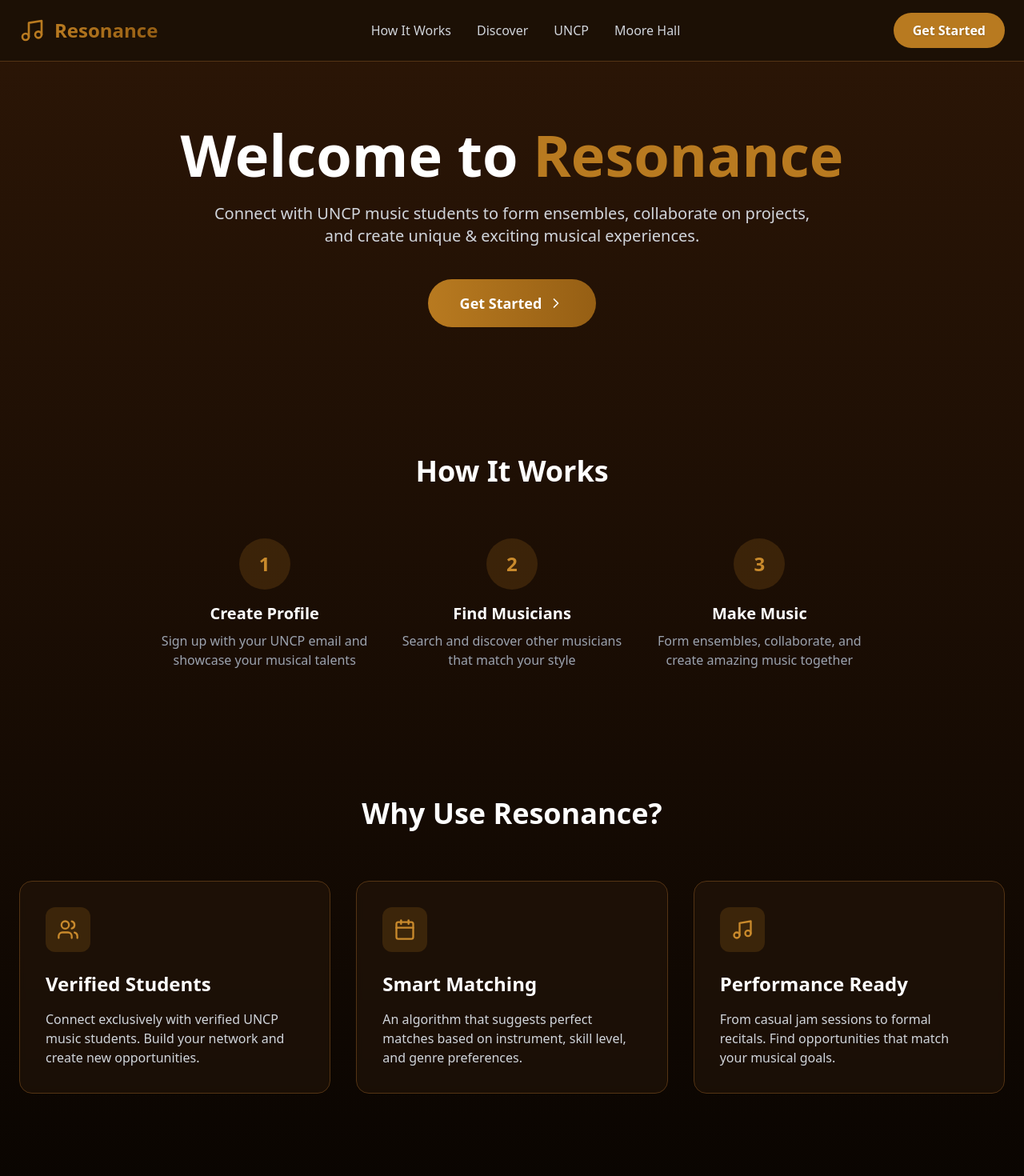
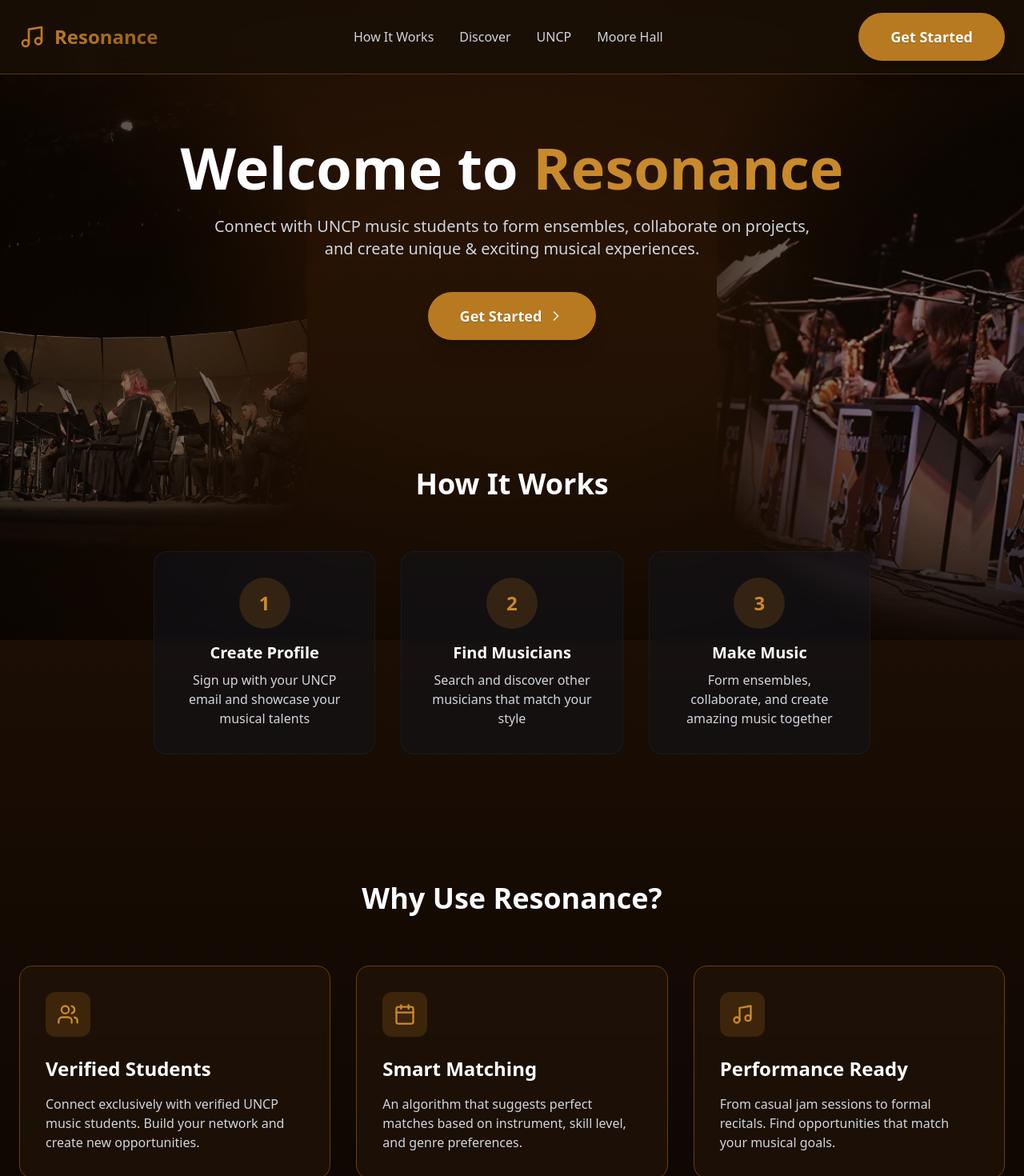
Before and after one commit to aidankuster/Resonance, a React app in the folder react-app/: page / in a window 1280 px wide. Shown: the top 1470 px of the page at 80% size. Built offline with nearby package versions, Linux system fonts and the light colour scheme; no server answers; the HTML template or start-up script is replaced by a standard one.

Commit message:
Music Department images added to Landing Page

```diff
--- a/react-app/src/pages/LandingPage.tsx
+++ b/react-app/src/pages/LandingPage.tsx
@@ -1,14 +1,100 @@
-import { useState } from "react";
 import { Music, Users, Calendar, ChevronRight } from "lucide-react";
-import { Link, useNavigate } from "react-router-dom";
+import { Link } from "react-router-dom";
 import { useAuthContext } from "../contexts/AuthContext";
+import { useEffect, useState } from "react";
 
 function App() {
-  const navigate = useNavigate();
   const { isAuthenticated } = useAuthContext();
+  const [scrollOpacity, setScrollOpacity] = useState(0.6);
+
+  useEffect(() => {
+    const handleScroll = () => {
+      const scrollY = window.scrollY;
+      // Fade out images as user scrolls down
+      const maxScroll = 400;
+      const newOpacity = Math.max(0, 0.6 * (1 - scrollY / maxScroll));
+      setScrollOpacity(newOpacity);
+    };
+
+    window.addEventListener("scroll", handleScroll);
+    return () => window.removeEventListener("scroll", handleScroll);
+  }, []);
 
   return (
-    <div className="min-h-screen bg-gradient-to-b from-amber-950 to-black text-white">
+    <div className="min-h-screen bg-gradient-to-b from-amber-950 to-black text-white relative overflow-hidden">
+      {/* Left Campus Image - Circular fade */}
+      <div
+        className="fixed left-0 top-0 bottom-0 w-64 lg:w-80 xl:w-96 pointer-events-none z-0 hidden md:block transition-opacity duration-300"
+        style={{
+          backgroundImage: `radial-gradient(circle at left center,
+            rgba(0,0,0,0.1) 0%,
+            rgba(0,0,0,0.05) 40%,
+            transparent 70%,
+            transparent 100%
+          ), url('/landingpage2.jpg')`,
+          backgroundSize: "cover",
+          backgroundPosition: "center",
+          backgroundRepeat: "no-repeat",
+          opacity: scrollOpacity,
+          maskImage: `radial-gradient(circle at left center,
+            black 0%,
+            black 40%,
+            transparent 80%,
+            transparent 100%
+          )`,
+          WebkitMaskImage: `radial-gradient(circle at left center,
+            black 0%,
+            black 40%,
+            transparent 80%,
+            transparent 100%
+          )`,
+        }}
+      />
+
+      {/* Right Campus Image - Circular fade */}
+      <div
+        className="fixed right-0 top-0 bottom-0 w-64 lg:w-80 xl:w-96 pointer-events-none z-0 hidden md:block transition-opacity duration-300"
+        style={{
+          backgroundImage: `radial-gradient(circle at right center,
+            rgba(0,0,0,0.1) 0%,
+            rgba(0,0,0,0.05) 40%,
+            transparent 70%,
+            transparent 100%
+          ), url('/landingpage1.jpg')`,
+          backgroundSize: "cover",
+          backgroundPosition: "center",
+          backgroundRepeat: "no-repeat",
+          opacity: scrollOpacity,
+          maskImage: `radial-gradient(circle at right center,
+            black 0%,
+            black 40%,
+            transparent 80%,
+            transparent 100%
+          )`,
+          WebkitMaskImage: `radial-gradient(circle at right center,
+            black 0%,
+            black 40%,
+            transparent 80%,
+            transparent 100%
+          )`,
+        }}
+      />
+
+      {/* Top Gradient Overlay - fades out with scroll */}
+      <div
+        className="fixed inset-0 pointer-events-none z-1 transition-opacity duration-300"
+        style={{
+          background: `radial-gradient(ellipse at center,
+            transparent 30%,
+            rgba(0,0,0,0.3) 70%,
+            rgba(0,0,0,0.6) 100%
+          )`,
+          opacity: Math.min(1, scrollOpacity * 1.5),
+        }}
+      />
+
+      {/* Content - Higher z-index to appear above images */}
+      <div className="relative z-10">
         {/* Navigation - Styled like Dashboard */}
         <header className="sticky top-0 z-50 bg-gray-900/80 backdrop-blur-md border-b border-gray-800">
           <div className="container mx-auto px-6 py-4 flex justify-between items-center">
@@ -57,7 +143,7 @@
 
             {/* Auth Button - Right */}
             <Link to={isAuthenticated ? "/dashboard" : "/userinitiation"}>
-            <button className="bg-amber-600 hover:bg-amber-700 px-6 py-2.5 rounded-full font-semibold transition">
+              <button className="bg-amber-600 hover:bg-amber-700 px-10 py-4 rounded-full text-lg font-bold transition transform hover:scale-105 shadow-xl">
                 {isAuthenticated ? "Dashboard" : "Get Started"}
               </button>
             </Link>
@@ -67,47 +153,47 @@
         {/* Hero Section */}
         <section className="container mx-auto px-6 py-20 text-center">
           <h1 className="text-5xl md:text-7xl font-bold mb-6">
-          Welcome to <span className="text-amber-500">Resonance</span>
+            Welcome to <span className="text-amber-400">Resonance</span>
           </h1>
           <p className="text-xl text-gray-300 mb-10 max-w-3xl mx-auto">
             Connect with UNCP music students to form ensembles, collaborate on
             projects, and create unique & exciting musical experiences.
           </p>
           <Link to={isAuthenticated ? "/dashboard" : "/userinitiation"}>
-          <button className="bg-gradient-to-r from-amber-600 to-yellow-600 hover:from-amber-700 hover:to-amber-700 px-10 py-4 rounded-full text-lg font-bold transition transform hover:scale-105 inline-flex items-center gap-2">
+            <button className="bg-amber-600 hover:bg-amber-700 px-10 py-4 rounded-full text-lg font-bold transition transform hover:scale-105 inline-flex items-center gap-2 shadow-xl">
               Get Started <ChevronRight className="h-5 w-5" />
             </button>
           </Link>
         </section>
 
-      {/* How It Works - Moved above Features */}
+        {/* How It Works */}
         <section id="how-it-works" className="container mx-auto px-6 py-20">
           <h2 className="text-4xl font-bold text-center mb-16">How It Works</h2>
           <div className="grid md:grid-cols-3 gap-8 max-w-4xl mx-auto">
-          <div className="text-center">
+            <div className="text-center bg-gray-900/40 backdrop-blur-sm rounded-2xl p-8 border border-gray-800/50">
               <div className="bg-amber-500/20 w-16 h-16 rounded-full flex items-center justify-center mx-auto mb-4">
                 <span className="text-2xl font-bold text-amber-400">1</span>
               </div>
               <h3 className="text-xl font-bold mb-2">Create Profile</h3>
-            <p className="text-gray-400">
+              <p className="text-gray-300">
                 Sign up with your UNCP email and showcase your musical talents
               </p>
             </div>
-          <div className="text-center">
+            <div className="text-center bg-gray-900/40 backdrop-blur-sm rounded-2xl p-8 border border-gray-800/50">
               <div className="bg-amber-500/20 w-16 h-16 rounded-full flex items-center justify-center mx-auto mb-4">
                 <span className="text-2xl font-bold text-amber-400">2</span>
               </div>
               <h3 className="text-xl font-bold mb-2">Find Musicians</h3>
-            <p className="text-gray-400">
+              <p className="text-gray-300">
                 Search and discover other musicians that match your style
               </p>
             </div>
-          <div className="text-center">
+            <div className="text-center bg-gray-900/40 backdrop-blur-sm rounded-2xl p-8 border border-gray-800/50">
               <div className="bg-amber-500/20 w-16 h-16 rounded-full flex items-center justify-center mx-auto mb-4">
                 <span className="text-2xl font-bold text-amber-400">3</span>
               </div>
               <h3 className="text-xl font-bold mb-2">Make Music</h3>
-            <p className="text-gray-400">
+              <p className="text-gray-300">
                 Form ensembles, collaborate, and create amazing music together
               </p>
             </div>
@@ -120,18 +206,18 @@
             Why Use Resonance?
           </h2>
           <div className="grid md:grid-cols-3 gap-8">
-          <div className="bg-gray-800/50 backdrop-blur-sm rounded-2xl p-8 hover:bg-gray-800/70 transition border border-gray-800">
+            <div className="bg-gray-800/50 backdrop-blur-sm rounded-2xl p-8 hover:bg-gray-800/70 transition border border-gray-700">
               <div className="bg-amber-500/20 w-14 h-14 rounded-xl flex items-center justify-center mb-6">
                 <Users className="h-7 w-7 text-amber-400" />
               </div>
               <h3 className="text-2xl font-bold mb-4">Verified Students</h3>
               <p className="text-gray-300">
-              Connect exclusively with verified UNCP music students. Build your
-              network and create new opportunities.
+                Connect exclusively with verified UNCP music students. Build
+                your network and create new opportunities.
               </p>
             </div>
 
-          <div className="bg-gray-800/50 backdrop-blur-sm rounded-2xl p-8 hover:bg-gray-800/70 transition border border-gray-800">
+            <div className="bg-gray-800/50 backdrop-blur-sm rounded-2xl p-8 hover:bg-gray-800/70 transition border border-gray-700">
               <div className="bg-amber-500/20 w-14 h-14 rounded-xl flex items-center justify-center mb-6">
                 <Calendar className="h-7 w-7 text-amber-400" />
               </div>
@@ -142,7 +228,7 @@
               </p>
             </div>
 
-          <div className="bg-gray-800/50 backdrop-blur-sm rounded-2xl p-8 hover:bg-gray-800/70 transition border border-gray-800">
+            <div className="bg-gray-800/50 backdrop-blur-sm rounded-2xl p-8 hover:bg-gray-800/70 transition border border-gray-700">
               <div className="bg-amber-500/20 w-14 h-14 rounded-xl flex items-center justify-center mb-6">
                 <Music className="h-7 w-7 text-amber-400" />
               </div>
@@ -157,32 +243,37 @@
 
         {/* CTA */}
         <section className="container mx-auto px-6 py-20 text-center">
+          <div className="bg-gray-900/40 backdrop-blur-sm rounded-3xl p-12 max-w-3xl mx-auto border border-gray-800/50">
             <h2 className="text-4xl font-bold mb-6">
               Join the Resonance Community!
             </h2>
-        <p className="text-xl text-gray-300 mb-10 max-w-2xl mx-auto">
+            <p className="text-xl text-gray-300 mb-10">
               Join the Resonance community and find musicians at UNCP already
               creating amazing music together.
             </p>
             <Link to={isAuthenticated ? "/dashboard" : "/userinitiation"}>
-          <button className="bg-gradient-to-r from-amber-600 to-yellow-600 hover:from-amber-700 hover:to-amber-700 px-10 py-4 rounded-full text-lg font-bold transition transform hover:scale-105">
+              <button className="bg-amber-600 hover:bg-amber-700 px-10 py-4 rounded-full text-lg font-bold transition transform hover:scale-105 shadow-xl">
                 {isAuthenticated ? "Dashboard" : "Create Free Account"}
               </button>
             </Link>
+          </div>
         </section>
 
         {/* Footer */}
-      <footer className="border-t border-gray-800 py-8">
+        <footer className="border-t border-gray-800/50 py-8 mt-10">
           <div className="container mx-auto px-6 text-center text-amber-400">
             <div className="flex flex-col md:flex-row justify-between items-center">
               <div className="flex items-center space-x-2 mb-4 md:mb-0">
                 <Music className="h-6 w-6 text-amber-500" />
                 <span className="text-xl font-bold">Resonance</span>
               </div>
-            <div className="text-sm">© 2026 Resonance Team</div>
+              <div className="text-sm text-gray-400">
+                © 2026 Resonance Team • UNCP Music Department
+              </div>
             </div>
           </div>
         </footer>
+      </div>
     </div>
   );
 }
```
Also changed, not shown: react-app/public/landingpage1.jpg (added), react-app/public/landingpage2.jpg (added). Lines whose indentation alone changed are shown as unchanged.
